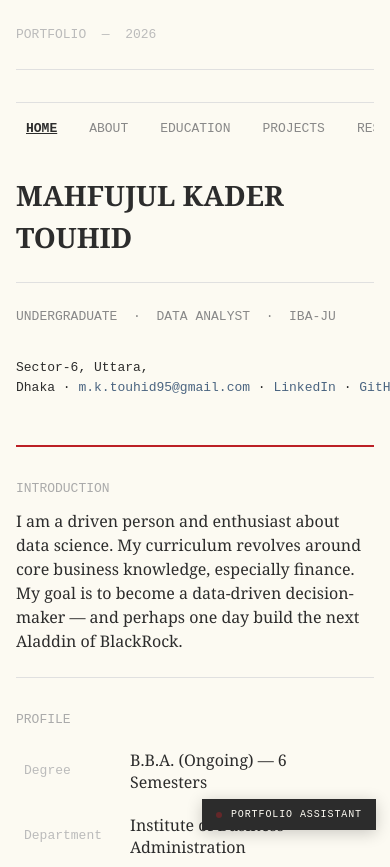
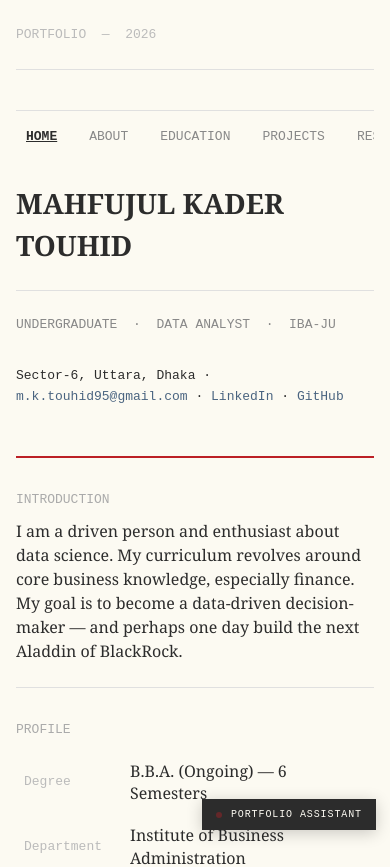
Before and after one commit to touhid95/portfoliosite, a Next.js app: page / in a window 390 px wide. Shown: the top 867 px of the page. Built offline with nearby package versions, Linux system fonts and the light colour scheme; no server answers.

Commit message:
fix: Footer CV removal, mobile scaling, and horizontal menu scroll

```diff
--- a/app/globals.css
+++ b/app/globals.css
@@ -113,13 +113,23 @@ a:hover { color: #BC2026; }
 .nav-wrapper {
   position: relative;
   margin: 16px 0;
+  width: 100%;
+  overflow-x: auto;
+  -webkit-overflow-scrolling: touch;
+}
+.nav-wrapper::-webkit-scrollbar {
+  display: none;
+}
+.nav-wrapper {
+  scrollbar-width: none;
 }
 
 .nav-links {
   display: flex;
-  flex-wrap: wrap;
-  gap: 4px 0;
+  flex-wrap: nowrap;
+  gap: 12px;
   align-items: center;
+  min-width: max-content;
 }
 .nav-links a {
   display: inline-block;
--- a/app/page.tsx
+++ b/app/page.tsx
@@ -33,15 +33,15 @@ export default async function HomePage() {
         {h.subtitle || 'UNDERGRADUATE \u00a0·\u00a0 DATA ANALYST \u00a0·\u00a0 IBA-JU'}
       </div>
 
-      <div className="font-mono text-sm mb-5">
+      <div className="font-mono text-sm mb-5" style={{ lineHeight: '1.6' }}>
         {p.location || 'Sector-6, Uttara, Dhaka'}
-        &nbsp;·&nbsp;
-        <a className="text-blue" href={p.emailLink || `mailto:${p.email || 'm.k.touhid95@gmail.com'}`}>
+        {' · '}
+        <a className="text-blue break-words" href={p.emailLink || `mailto:${p.email || 'm.k.touhid95@gmail.com'}`}>
           {p.email || 'm.k.touhid95@gmail.com'}
         </a>
-        &nbsp;·&nbsp;
+        {' · '}
         <a className="text-blue" href={p.linkedin || 'https://www.linkedin.com/in/mktouhid/'} target="_blank" rel="noreferrer">LinkedIn</a>
-        &nbsp;·&nbsp;
+        {' · '}
         <a className="text-blue" href={p.github || 'https://github.com/touhid95/portfolio'} target="_blank" rel="noreferrer">GitHub</a>
       </div>
 
--- a/components/Footer.tsx
+++ b/components/Footer.tsx
@@ -9,8 +9,7 @@ export default function Footer() {
       <Link href="/education" className="text-muted-lighter">Education</Link> &nbsp;&middot;&nbsp;
       <Link href="/projects" className="text-muted-lighter">Projects</Link> &nbsp;&middot;&nbsp;
       <Link href="/gallery" className="text-muted-lighter">Gallery</Link> &nbsp;&middot;&nbsp;
-      <Link href="/contact" className="text-muted-lighter">Contact</Link> &nbsp;&middot;&nbsp;
-      <Link href="/cv" target="_blank" className="text-muted-lighter">CV</Link>
+      <Link href="/contact" className="text-muted-lighter">Contact</Link>
     </footer>
   );
 }
```
